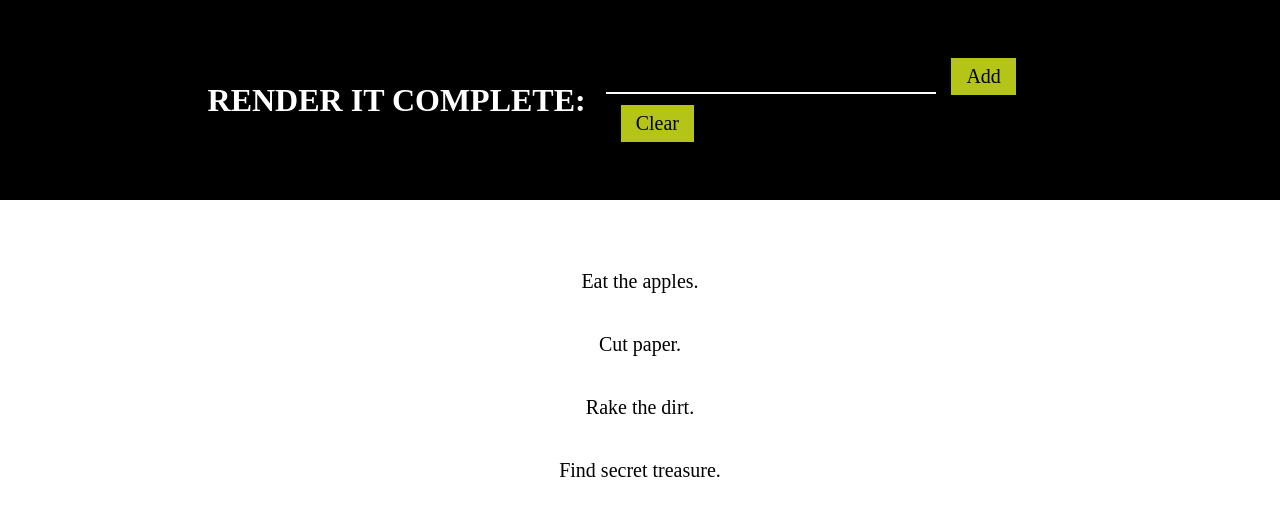
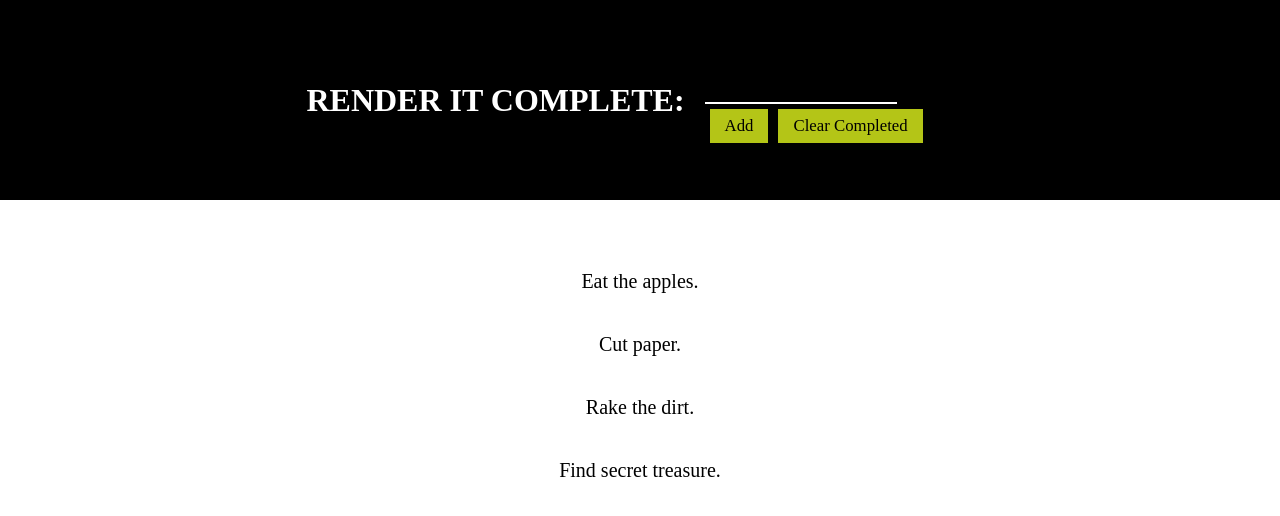
Before and after one commit to bloominstituteoftechnology/reducer-todo, a React (Create React App) app in the folder todo/: page / in a window 1280 px wide. Shown: the top 516 px of the page. Built offline with nearby package versions, Linux system fonts and the light colour scheme; a web font is replaced by a local one.

Commit message:
Hardwrote a now.json?

```diff
--- a/todo/package.json
+++ b/todo/package.json
@@ -7,6 +7,7 @@
     "react-dom": "^16.10.2",
     "react-scripts": "3.2.0"
   },
+
   "scripts": {
     "start": "react-scripts start",
     "build": "react-scripts build",
--- a/todo/src/App.css
+++ b/todo/src/App.css
@@ -47,12 +47,13 @@ h2{
   color: #0000008f;
 }
 
+
 button {
   background: #b4c517;
   border: none;
-  font-size: 1.25rem;
+  font-size: 1.05rem;
   padding: 7px 15px;
-  margin: 5px 15px;
+  margin: 5px;
   color: #000;
   font-family: Sawarabi Mincho;
 }
@@ -67,7 +68,7 @@ button:hover{
 input{
   height: 1.75rem;
   width: 70%;
-  margin: 0 auto;
+  margin-top: 20px;
   border: none;
   background: none;
   border-bottom: 2px solid #fff;
--- a/todo/src/components/TodoForm.js
+++ b/todo/src/components/TodoForm.js
@@ -24,9 +24,11 @@ const TodoForm = ({dispatch}) => {
                     value={newTask}
                     onChange={handleChange}
                 />
-                <button onClick={()=> dispatch({type: 'ADD_TASK', payload: newTask})}>Add</button>
+                <div>
+                    <button onClick={()=> dispatch({type: 'ADD_TASK', payload: newTask})}>Add</button>
 
-                <button className = 'clear-btn' onClick={()=> dispatch({type: 'CLEAR_COMPLETED'})}>Clear</button>
+                    <button onClick={()=> dispatch({type: 'CLEAR_COMPLETED'})}>Clear Completed</button>
+                </div>
             </form>
         );
     }
```
Also changed, not shown: 1 other file (tests, documents, lock files or other folders).
